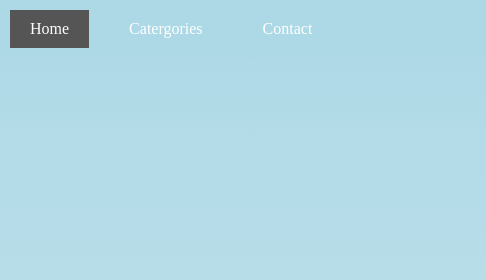
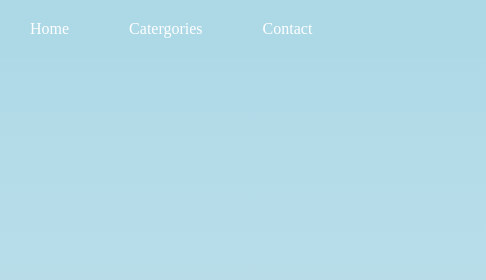
Before and after one commit to CyrusG1/FishintheSea, a plain HTML site: page index.html in a window 1280 px wide. In both pictures the pointer is over the link "Home". Shown: the top 280 px of the page, 0-486 px from the left. Drawn offline with Linux system fonts and the light colour scheme; files whose address does not match are found by name.

Commit message:
Update index.html

```diff
--- a/index.html
+++ b/index.html
@@ -43,7 +43,7 @@
 
     /* Change the color when hovering over a link */
     a:hover {
-        background-color: #555;
+        background-color: lightblue;
     }
 
     /* Add some padding to the content to prevent it from being hidden behind the fixed navigation */
```
